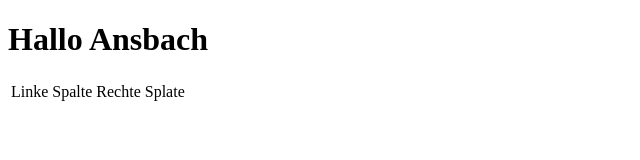
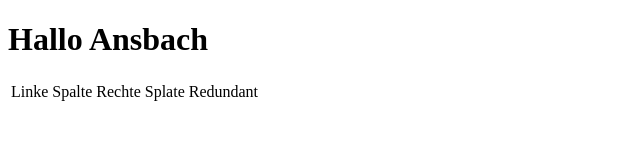
Before and after one commit to EquanimousRL/explain_git, a plain HTML site: page index.html in a window 1280 px wide. Shown: the full height of the page, 0-640 px from the left. Drawn offline with Linux system fonts and the light colour scheme.

Commit message:
adds redundant column

```diff
--- a/index.html
+++ b/index.html
@@ -9,6 +9,7 @@
             <tr>
                 <td>Linke Spalte</td>
                 <td>Rechte Splate</td>
+                <td>Redundant</td>
             </tr>
         </table>
     </body>
```
